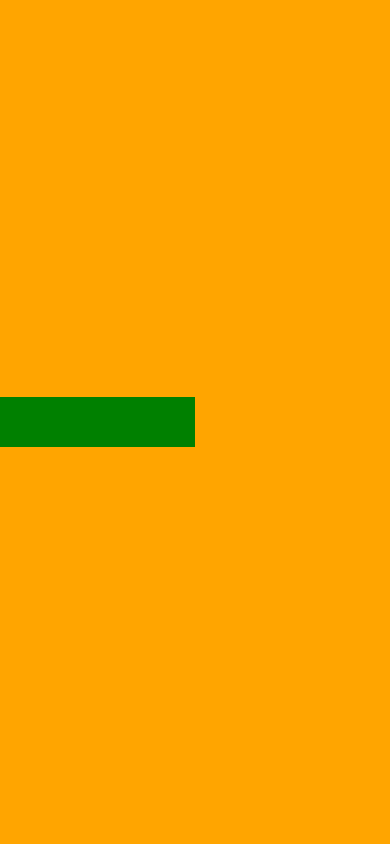
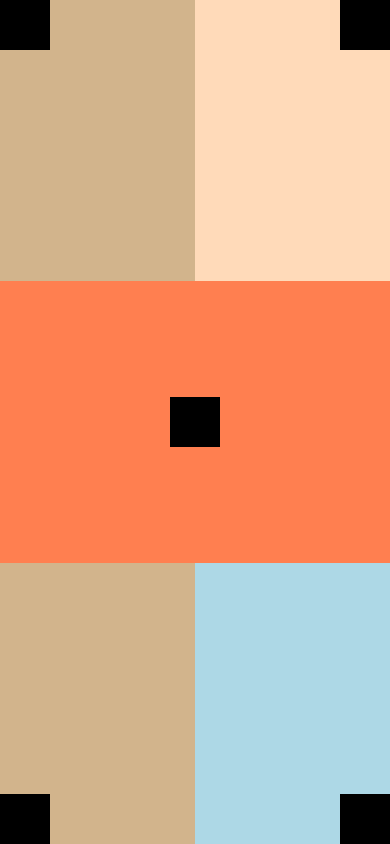
Before and after one commit to belvenkat/myFirstMobileApp, a React Native app: screen / in a window 390 px wide. Built offline with nearby package versions, Linux system fonts and the light colour scheme.

Commit message:
learned nested views

```diff
--- a/BoxCenter.js
+++ b/BoxCenter.js
@@ -1,30 +1,82 @@
 import React from 'react';
-import { StyleSheet,View, Text,Dimensions } from 'react-native';
+import { StyleSheet, View, Text, Dimensions, ScrollView } from 'react-native';
 
 const windowWidth = Dimensions.get('window').width;
 const windowHeight = Dimensions.get('window').height;
 
 export default function BoxCenter() {
   return (
-      <View style={venkyStyles.container}>
-          <View style={venkyStyles.centerBox}>
-
+    <View>
+      <View style={venkyStyles.topContainer}>
+        <View style={venkyStyles.topLeft}>
+          <View style={venkyStyles.box}></View>
+        </View>
+        <View style={venkyStyles.topRight}>
+          <View style={venkyStyles.box}></View>
         </View>
       </View>
+
+      <View style={venkyStyles.middleContainer}>
+        <View style={venkyStyles.box}></View>
+      </View>
+
+      <View style={venkyStyles.bottomContainer}>
+        <View style={venkyStyles.bottomLeft}>
+          <View style={venkyStyles.box}></View>
+        </View>
+        <View style={venkyStyles.bottomRight}>
+          <View style={venkyStyles.box}></View>
+        </View>
+      </View>
+    </View>
+
+
+
+
   );
 }
 
 var venkyStyles = StyleSheet.create({
-    container:{
-        justifyContent:'center',
-        //alignItems:"center",
-        height:windowHeight,
-        width:windowWidth,
-        backgroundColor:'orange'
+  topContainer: {
+    flexDirection: 'row',
+    backgroundColor: 'orange',
+    height: windowHeight / 3
   },
-    centerBox:{
-        backgroundColor:'green',
-        width:windowWidth/2,
-        height:50
-    }
+  topLeft: {
+    flex: 1,
+    backgroundColor: 'tan'
+  },
+  box: {
+    height: 50,
+    width: 50,
+    backgroundColor: 'black'
+  },
+  topRight: {
+    flex: 1,
+    alignItems: 'flex-end',
+    backgroundColor: 'peachpuff'
+  },
+  middleContainer: {
+    justifyContent: 'center',
+    alignItems: 'center',
+    backgroundColor: 'coral',
+    height: windowHeight / 3
+  },
+  bottomContainer: {
+    flexDirection: "row",
+    backgroundColor: 'peachpuff',
+    height: windowHeight / 3
+  },
+  bottomLeft: {
+    justifyContent: 'flex-end',
+    flex: 1,
+    backgroundColor: 'tan'
+  },
+  bottomRight: {
+    justifyContent:"flex-end",
+    alignItems:"flex-end",
+    flex: 1,
+    backgroundColor: 'lightblue'
+  },
+
 })
```
Lines whose indentation alone changed are shown as unchanged.
